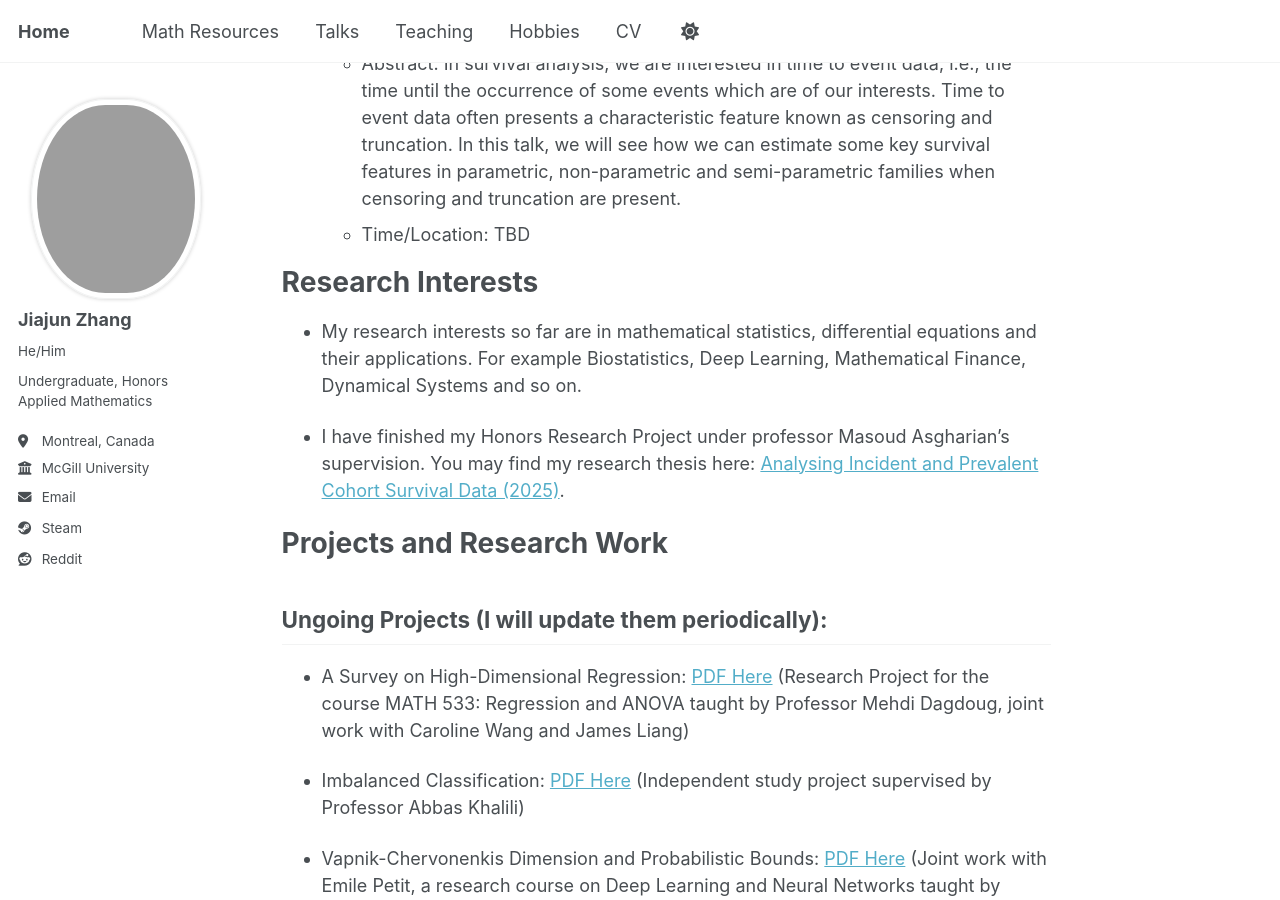
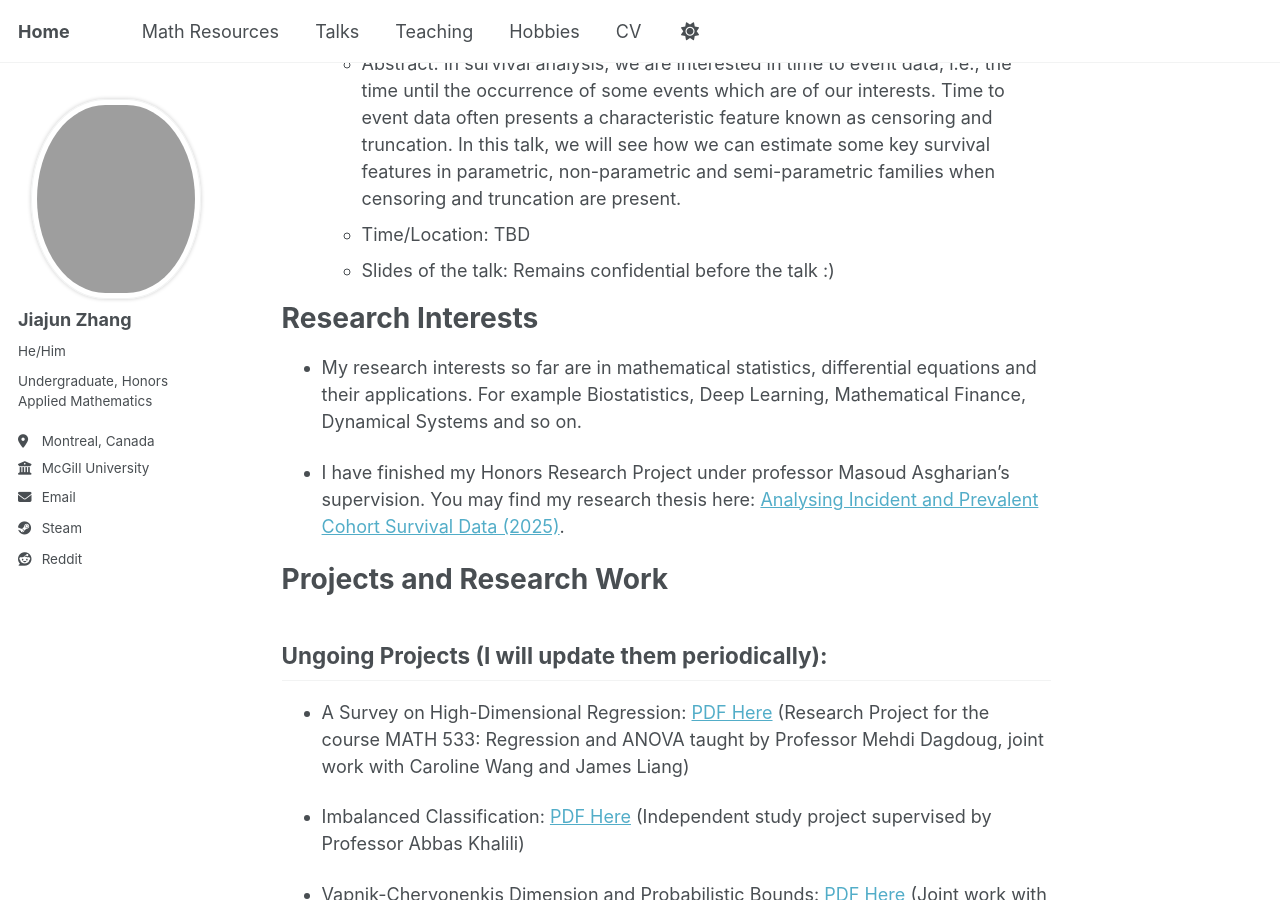
Before and after one commit to JohanssonRein/JohanssonRein.github.io, a Jekyll site: the page built from _pages/about.md, in a window 1280 px wide and 900 px high, scrolled down 580 px. Built offline with Jekyll 4.4.1, drawn with Linux system fonts in a browser that asks for light colours.

Commit message:
Update about.md

```diff
--- a/_pages/about.md
+++ b/_pages/about.md
@@ -22,6 +22,7 @@ redirect_from:
   * Topic: Introduction to Survival Analysis
   * Abstract: In survival analysis, we are interested in time to event data, i.e., the time until the occurrence of some events which are of our interests. Time to event data often presents a characteristic feature known as censoring and truncation. In this talk, we will see how we can estimate some key survival features in parametric, non-parametric and semi-parametric families when censoring and truncation are present.
   * Time/Location: TBD
+  * Slides of the talk: Remains confidential before the talk :)
 
 # Research Interests
 
```
